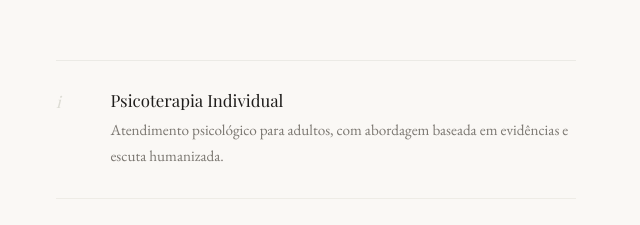
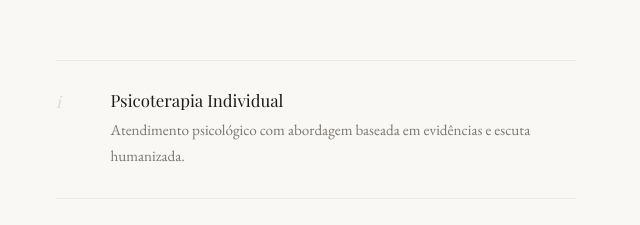
Before and after one commit to mmmariano/psimirelaborba, a plain HTML site: page index.html in a window 1280 px wide. Shown: the part 3308-3533 px from the top of the page, 640-1280 px from the left. Drawn offline with nearby package versions, Linux system fonts and the light colour scheme; a web font is replaced by a local one.

Commit message:
Add files via upload

```diff
--- a/index.html
+++ b/index.html
@@ -801,7 +801,7 @@ footer::before {
           <span class="svc-i">i</span>
           <div>
             <h4>Psicoterapia Individual</h4>
-            <p>Atendimento psicológico para adultos, com abordagem baseada em evidências e escuta humanizada.</p>
+            <p>Atendimento psicológico com abordagem baseada em evidências e escuta humanizada.</p>
           </div>
         </div>
         <div class="svc">
```
